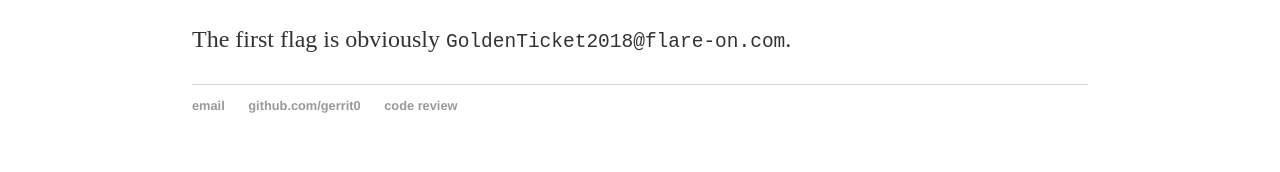
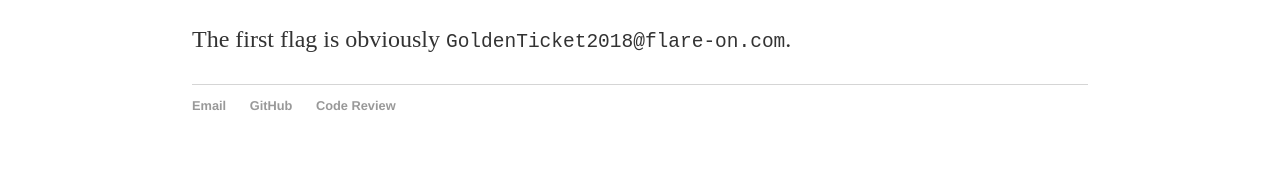
Before and after one commit to Gerrit0/gerrit0.github.io, a Jekyll site: the page built from _posts/2018-10-13-flare-on-2018-minesweeper championship-registration.md, in a window 1280 px wide. Shown: the part 1097-1269 px from the top of the page. Built offline with Jekyll 4.4.1, drawn with Linux system fonts in a browser that asks for light colours; a style sheet for code colours, icons or effects is not loaded.

```diff
--- /dev/null
+++ b/_includes/footer.html
@@ -0,0 +1,7 @@
+<footer>
+  <ul>
+    <li><a href="mailto:gerrit@gerritbirkeland.com">Email</a>
+    <li><a href="https://github.com/gerrit0">GitHub</a>
+    <li><a href="https://codereview.stackexchange.com/users/142650/gerrit0">Code Review</a>
+  </ul>
+</footer>
--- /dev/null
+++ b/_includes/navigation.html
@@ -0,0 +1,6 @@
+<nav>
+  <ul>
+    <li><a href="/">Home</a>
+    <li><a href="/blog">Blog</a>
+  </ul>
+</nav>
--- a/_layouts/default.html
+++ b/_layouts/default.html
@@ -7,12 +7,7 @@
 </head>
 
 <body>
-  <nav>
-    <ul>
-      <li><a href="/">Home</a>
-      <li><a href="/blog">Blog</a>
-    </ul>
-  </nav>
+  {% include navigation.html %}
 
   <div class="container">
 
@@ -20,13 +15,8 @@
 
   </div>
 
-  <footer>
-    <ul>
-      <li><a href="mailto:gerrit@gerritbirkeland.com">email</a>
-      <li><a href="https://github.com/gerrit0">github.com/gerrit0</a>
-      <li><a href="https://codereview.stackexchange.com/users/142650/gerrit0">code review</a>
-    </ul>
-  </footer>
+  {% include footer.html %}
+
 </body>
 
 </html>
--- a/_layouts/post.html
+++ b/_layouts/post.html
@@ -1,10 +1,29 @@
----
-layout: default
----
+<!DOCTYPE html>
+<html>
 
-<h1>{{ page.title }}</h1>
-<p class="meta">{{ page.date | date_to_string }}</p>
+<head>
+  <title>{{ page.title }}</title>
+  <link rel="stylesheet" type="text/css" href="/css/main.css">
+  <link rel="stylesheet" href="//cdn.jsdelivr.net/gh/highlightjs/cdn-release@9.13.1/build/styles/default.min.css">
+</head>
 
-<div class="post">
-  {{ content }}
-</div>
+<body>
+  {% include navigation.html %}
+
+  <div class="container">
+
+    <h1>{{ page.title }}</h1>
+    <p class="meta">{{ page.date | date_to_string }}</p>
+
+    <div class="post">
+      {{ content }}
+    </div>
+
+  </div>
+
+  {% include footer.html %}
+
+  <script src="//cdn.jsdelivr.net/gh/highlightjs/cdn-release@9.13.1/build/highlight.min.js"></script>
+</body>
+
+</html>
```
